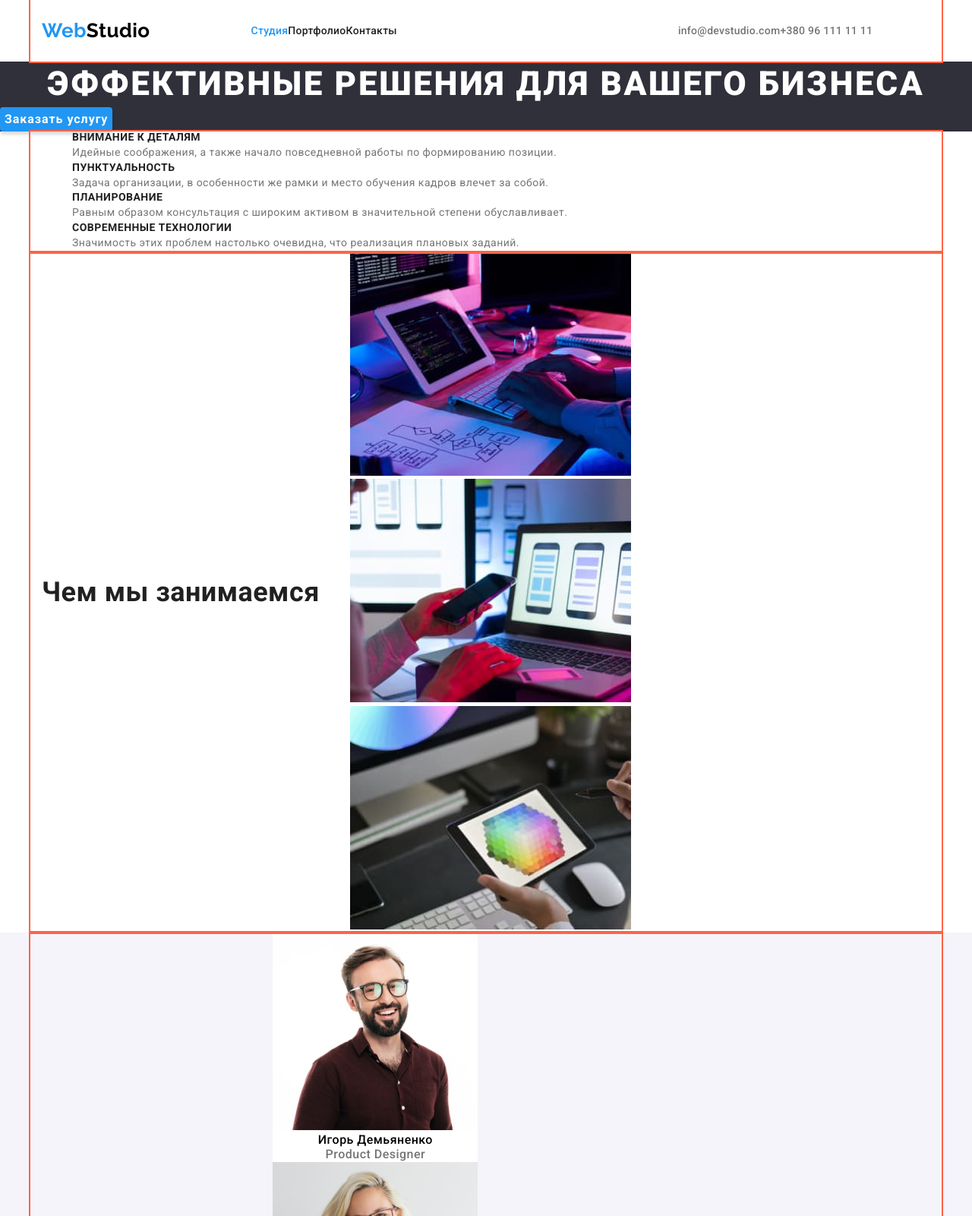
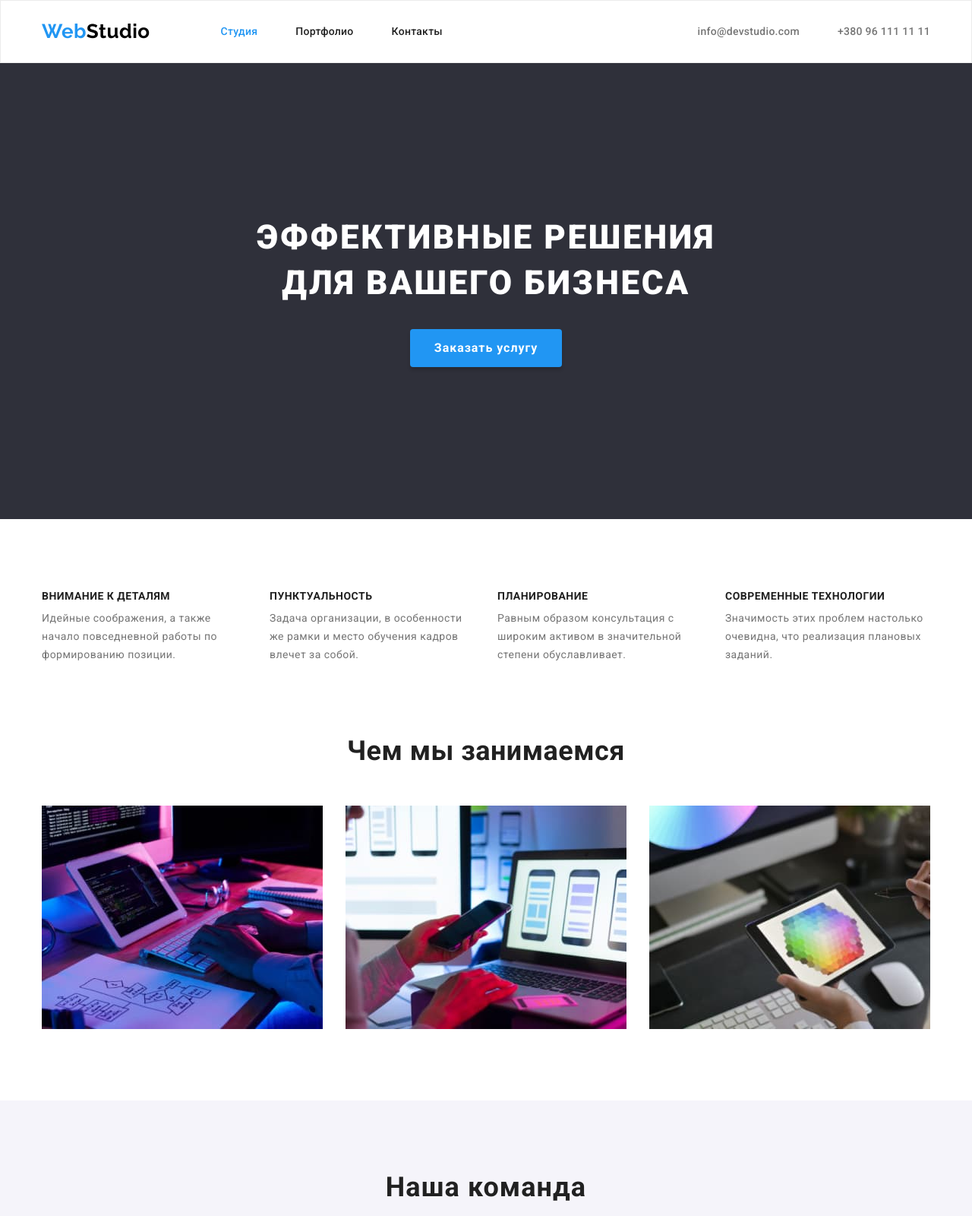
Before and after one commit to Inna2609/goit-markup-hw-03, a plain HTML site: page index.html in a window 1280 px wide. Shown: the top 1600 px of the page at 76% size. Drawn offline with nearby package versions, Linux system fonts and the light colour scheme.

Commit message:
добавляет изменения стилей на главную страницу

```diff
--- a/css/styles.css
+++ b/css/styles.css
@@ -7,14 +7,22 @@
   --secondary-darkgray-color: #2f303a;
   --third-title-color: #f5f4fa;
 }
-p, h1, h2, h3, h4, h5, h6 {
+p,
+h1,
+h2,
+h3,
+h4,
+h5,
+h6 {
   margin: 0;
 }
 ul {
   margin: 0;
-
+  padding-left: 0;
 }
-
+img {
+  display: block;
+}
 body {
   font-family: 'Roboto', sans-serif;
   color: var(--primary-text-color);
@@ -25,16 +33,17 @@ body {
 /* -------HEADER------ */
 .header {
   background-color: var(--primary-white-color);
+  border: 1px solid #ececec;
 }
 .container {
   width: 1200px;
   margin: 0 auto;
   padding: 0 15px;
-  outline: 2px solid tomato;
+}
+.header-container {
   display: flex;
   align-items: center;
 }
-
 /* LOGO */
 .header-logo {
   font-family: 'Raleway', sans-serif;
@@ -45,6 +54,7 @@ body {
   margin-right: 93px;
   margin-top: 25px;
   margin-bottom: 25px;
+  align-items: center;
 }
 .list {
   list-style: none;
@@ -64,11 +74,9 @@ body {
   font-size: 14px;
   letter-spacing: 0.02em;
 }
- .menu-nav {
-   margin-right: 330px;
- }
- .nav-item {
 
+.nav-item:not(:last-child) {
+  margin-right: 50px;
 }
 .nav-link:hover,
 .nav-link:focus {
@@ -81,6 +89,11 @@ body {
   color: var(--accent-color);
 }
 /* CONTACTS */
+.contacts {
+  display: flex;
+  margin-left: auto;
+  align-items: center;
+}
 
 .contact-link {
   color: var(--secondary-text-color);
@@ -92,11 +105,17 @@ body {
 .contact-link:focus {
   color: var(--accent-color);
 }
+.contact-item {
+  margin-left: 50px;
+}
 
 /* ---------MAIN--------- */
 .hero {
   background-color: var(--secondary-darkgray-color);
+  text-align: center;
+  padding: 200px 0;
 }
+
 .hero-title {
   color: var(--primary-white-color);
   font-weight: 900;
@@ -105,6 +124,10 @@ body {
   text-align: center;
   letter-spacing: 0.06em;
   text-transform: uppercase;
+  margin-bottom: 30px;
+  max-width: 696px;
+  margin-left: auto;
+  margin-right: auto;
 }
 .button {
   cursor: pointer;
@@ -120,54 +143,92 @@ body {
   box-shadow: 0px 4px 4px rgba(0, 0, 0, 0.15);
   border-radius: 4px;
   border: 0;
+  padding: 10px 32px;
+  min-width: 200px;
 }
 /* ------OUR ADVANTAGES------ */
 .features {
   background-color: var(--primary-white-color);
+  padding-top: 94px;
+  padding-bottom: 94px;
 }
 .features-list {
   list-style: none;
+  display: flex;
+}
+.features-item:not(:last-child) {
+  margin-right: 30px;
 }
 .features-heading {
   font-weight: 700;
   font-size: 14px;
   text-transform: uppercase;
   color: var(--primary-text-color);
+  margin-bottom: 10px;
 }
 .features-paragraph {
   font-size: 14px;
   line-height: 1.71;
   color: var(--secondary-text-color);
+  width: 270px;
 }
 .features-title {
   font-weight: 700;
   font-size: 36px;
   line-height: 1.16;
 }
+.activity {
+  padding-bottom: 94px;
+}
 .activity-title {
   font-weight: 700;
   font-size: 36px;
   line-height: 1.16;
+  text-align: center;
+  margin-bottom: 50px;
+}
+.activity-item:not(:last-child) {
+  margin-right: 30px;
 }
 .activity-list {
   list-style: none;
+  display: flex;
 }
 
 /* -----OUR TEAM------ */
 .work {
   background-color: var(--third-title-color);
+  padding-top: 94px;
+  padding-bottom: 94px;
 }
 .team {
   font-weight: 700;
   font-size: 36px;
   line-height: 1.16;
   letter-spacing: 0.03em;
+  text-align: center;
+  padding-bottom: 50px;
 }
 .team-list {
   list-style: none;
+  display: flex;
+  margin-top: calc(-1 * 30px);
+  margin-left: calc(-1 * 30px);
+}
+.team-list .team-item {
+  margin-top: 30px;
+  margin-left: 30px;
+  flex-basis: calc(100% / 4 - 30px);
+  border-radius: 0px 0px 4px 4px;
+  box-shadow: 0px 1px 3px rgba(0, 0, 0, 0.12), 0px 1px 1px rgba(0, 0, 0, 0.14),
+    0px 2px 1px rgba(0, 0, 0, 0.2);
 }
 .team-item {
   background-color: var(--primary-white-color);
+}
+.team-info {
+  padding: 30px 0;
+  text-align: center;
 }
 .about-name {
   font-weight: 500;
@@ -175,6 +236,7 @@ body {
   line-height: 1.18;
   text-align: center;
   color: var(--title-text-color);
+  margin-bottom: 10px;
 }
 .about-work {
   color: var(--secondary-text-color);
@@ -184,6 +246,10 @@ body {
   text-align: center;
 }
 /* -------FOOTER-------- */
+.footer {
+  padding: 60px 0;
+}
+
 .footer-logo {
   font-family: 'Raleway', sans-serif;
   font-size: 26px;
@@ -193,6 +259,10 @@ body {
 }
 .logo {
   color: var(--primary-white-color);
+}
+.footer-logo {
+  display: block;
+  margin-bottom: 20px;
 }
 .address {
   font-style: normal;
@@ -208,6 +278,10 @@ body {
   font-size: 14px;
   line-height: 1.71;
 }
+.item-space:not(:last-child) {
+  margin-bottom: 9px;
+}
+
 .address-items {
   color: var(--primary-white-color);
   text-decoration: none;
@@ -221,6 +295,10 @@ body {
 .footer-contact:hover,
 .footer-contact:focus {
   color: var(--accent-color);
+}
+.footer-list .address-items,
+.footer-list .footer-contact {
+  display: block;
 }
 
 /* ------PORTFOLIO----------*/
```
Lines whose indentation alone changed are shown as unchanged.
